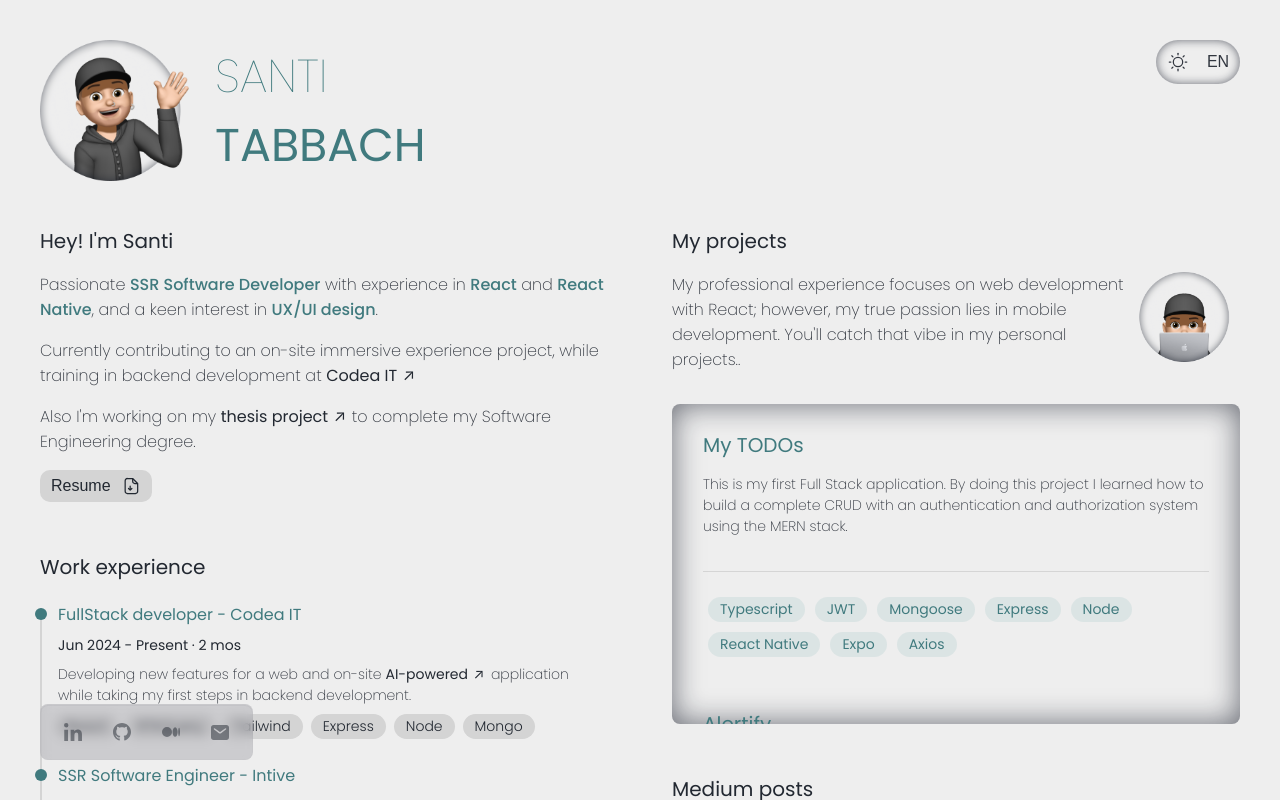
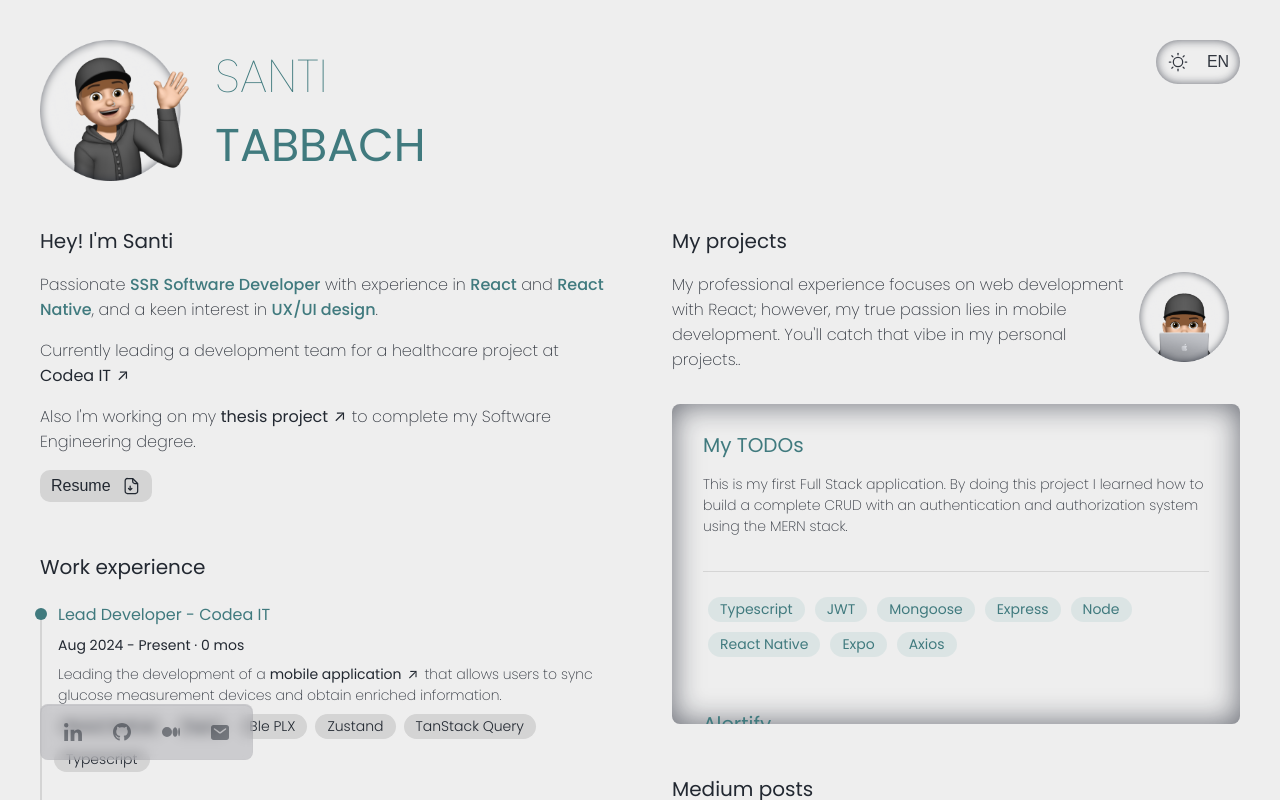
Before and after one commit to SantiTabbach/portfolio, a React (Vite) app: page / in a window 1280 px wide. Shown: the top 800 px of the page. Built offline with nearby package versions, Linux system fonts and the light colour scheme; no server answers.

Commit message:
Add new experience item

```diff
--- a/locales/en/translation.json
+++ b/locales/en/translation.json
@@ -11,7 +11,7 @@
 	"presentation": {
 		"title": "Hey! I'm Santi",
 		"paragraph1": "Passionate <1>SSR Software Developer</1> with experience in <3>React</3> and <5>React Native</5>, and a keen interest in <7>UX/UI design</7>.",
-		"paragraph2": "Currently contributing to an on-site immersive experience project, while training in backend development at <1>Codea IT</1>",
+		"paragraph2": "Currently leading a development team for a healthcare project at <1>Codea IT</1>",
 		"paragraph3": "Also I'm working on my <1>thesis project</1> to complete my Software Engineering degree.",
 		"resume": "Resume"
 	},
@@ -25,14 +25,20 @@
 		"experience2": {
 			"title": "SSR Software Engineer",
 			"time": "2023-08-01 - 2024-06-30",
-			"summary": "Maintaining and developing new features for a USA PROJECT desktop application.",
-			"project": "shoulder surgery planning"
+			"summary": "Maintaining and developing new features for a USA shoulder surgery planning PROJECT.",
+			"project": "desktop application"
 		},
 		"experience3": {
 			"title": "FullStack developer",
 			"time": "2024-06-24 - Present",
-			"summary": "Developing new features for a web and on-site PROJECT application while taking my first steps in backend development.",
-			"project": "AI-powered"
+			"summary": "Developing new features for a PROJECT and on-site AI-powered application while taking my first steps in backend development.",
+			"project": "web"
+		},
+		"experience4": {
+			"title": "Lead Developer",
+			"time": "2024-08-24 - Present",
+			"summary": "Leading the development of a PROJECT that allows users to sync glucose measurement devices and obtain enriched information.",
+			"project": "mobile application"
 		}
 	},
 	"technologies": {
--- a/locales/es/translation.json
+++ b/locales/es/translation.json
@@ -11,28 +11,34 @@
 	"presentation": {
 		"title": "Hola! Soy Santi",
 		"paragraph1": "Apasionado <1>desarrollador de software SSR</1> con experiencia en <3>React</3> y <5>React Native</5>, y un gran interés en <7>diseño UX/UI</7>.",
-		"paragraph2": "Actualmente me encuentro contribuyendo a un proyecto de experiencia inmersiva in situ, mientras me formo en desarrollo backend en <1>Codea IT</1>",
+		"paragraph2": "Actualmente me encuentro liderando un equipo de desarrollo para un proyecto de salud en <1>Codea IT</1>",
 		"paragraph3": "También estoy trabajando en mi <1>proyecto de tesis</1> para finalizar mi carrera en Ingeniería de Software.",
 		"resume": "Currículum"
 	},
 	"work-experience": {
 		"title": "Experiencia laboral",
 		"experience1": {
-			"title": "Ingeniero de Software Junior",
+			"title": "Junior Software Engineer",
 			"time": "2021-11-01 - 2023-07-31",
 			"summary": "Dando mis primeros pasos en mi carrera profesional como desarrollador, aprendiendo y contribuyendo al equipo con una actitud proactiva."
 		},
 		"experience2": {
-			"title": "Ingeniero de Software SSR",
+			"title": "SSR Software Engineer",
 			"time": "2023-08-01 - 2024-06-30",
-			"summary": "Manteniendo y desarrollando nuevas funcionalidades para una aplicación de escritorio para PROJECT.",
-			"project": "planificar cirugías de hombro"
+			"summary": "Manteniendo y desarrollando nuevas funcionalidades para una PROJECT para planificar cirugías de hombro.",
+			"project": "aplicación de escritorio"
 		},
 		"experience3": {
-			"title": "Desarrollador FullStack",
-			"time": "2024-06-24 - Presente",
-			"summary": "Desarrollando nuevas funcionalidades para una aplicación web e in situ PROJECT y dando mis primeros pasos en el desarrollo backend.",
-			"project": "Impulsada por IA"
+			"title": "FullStack developer",
+			"time": "2024-06-24 - 2024-08-24",
+			"summary": "Desarrollando nuevas funcionalidades para una PROJECT e in situ impulsada por IA y dando mis primeros pasos en el desarrollo backend.",
+			"project": "aplicación web"
+		},
+		"experience4": {
+			"title": "Lead Developer",
+			"time": "2024-08-24 - Presente",
+			"summary": "Liderando el desarrollo de una PROJECT que permite a los usuarios sincronizar dispositivos de medición de glucosa y obtener información enriquecida.",
+			"project": "aplicación mobile"
 		}
 	},
 	"technologies": {
--- a/src/constants/workExperience.ts
+++ b/src/constants/workExperience.ts
@@ -1,6 +1,24 @@
 import { IWorkExperience } from '@/models';
 
 export const WORK_EXPERIENCE: IWorkExperience[] = [
+	{
+		title: 'work-experience.experience4.title',
+		company: 'Codea IT',
+		time: 'work-experience.experience4.time',
+		summary: 'work-experience.experience4.summary',
+		project: {
+			text: 'work-experience.experience4.project',
+			url: 'https://apps.apple.com/ar/app/maverick-weelbeing/id6502292196?l=en-GB',
+		},
+		skills: [
+			'React Native',
+			'Expo',
+			'Ble PLX',
+			'Zustand',
+			'TanStack Query',
+			'Typescript',
+		],
+	},
 	{
 		title: 'work-experience.experience3.title',
 		company: 'Codea IT',
@@ -12,18 +30,6 @@ export const WORK_EXPERIENCE: IWorkExperience[] = [
 		},
 		skills: ['React', 'RTKQuery', 'Tailwind', 'Express', 'Node', 'Mongo'],
 	},
-	// {
-	// 	title: 'FullStack developer',
-	// 	company: 'CodeaIT',
-	// 	time: '2024-06-24 - Present',
-	// 	summary:
-	// 		'Maintaining and developing new features for a mobile PROJECT application and training in backend development.',
-	// 	project: {
-	// 		text: 'glucose measurement',
-	// 		url: 'https://maverickwellbeing.com/',
-	// 	},
-	// 	skills: ['React Native', 'Expo', 'Zustand', 'Express', 'Node', 'Mongo'],
-	// },
 	{
 		title: 'work-experience.experience2.title',
 		company: 'Intive',
```
